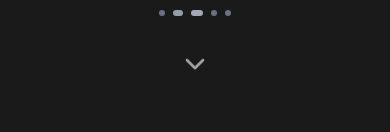
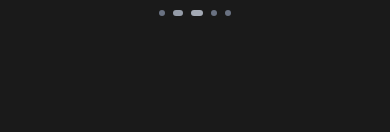
Before and after one commit to FrancoSellan/sushirolltogo-landing, a Next.js app: page / in a window 390 px wide. Shown: the part 712-844 px from the top of the page. Built offline with nearby package versions, Linux system fonts and the light colour scheme.

Commit message:
fix(bug): :bug: quito flecha para mobile

```diff
--- a/app/components/hero.tsx
+++ b/app/components/hero.tsx
@@ -167,7 +167,7 @@ export default function Hero() {
         </div>
 
         <motion.div
-          className="pb-6 mt-6"
+          className="pb-6 mt-6 hidden md:block"
           initial={{ opacity: 0 }}
           animate={{ opacity: 1 }}
           transition={{ duration: 0.6, delay: 1 }}
```
